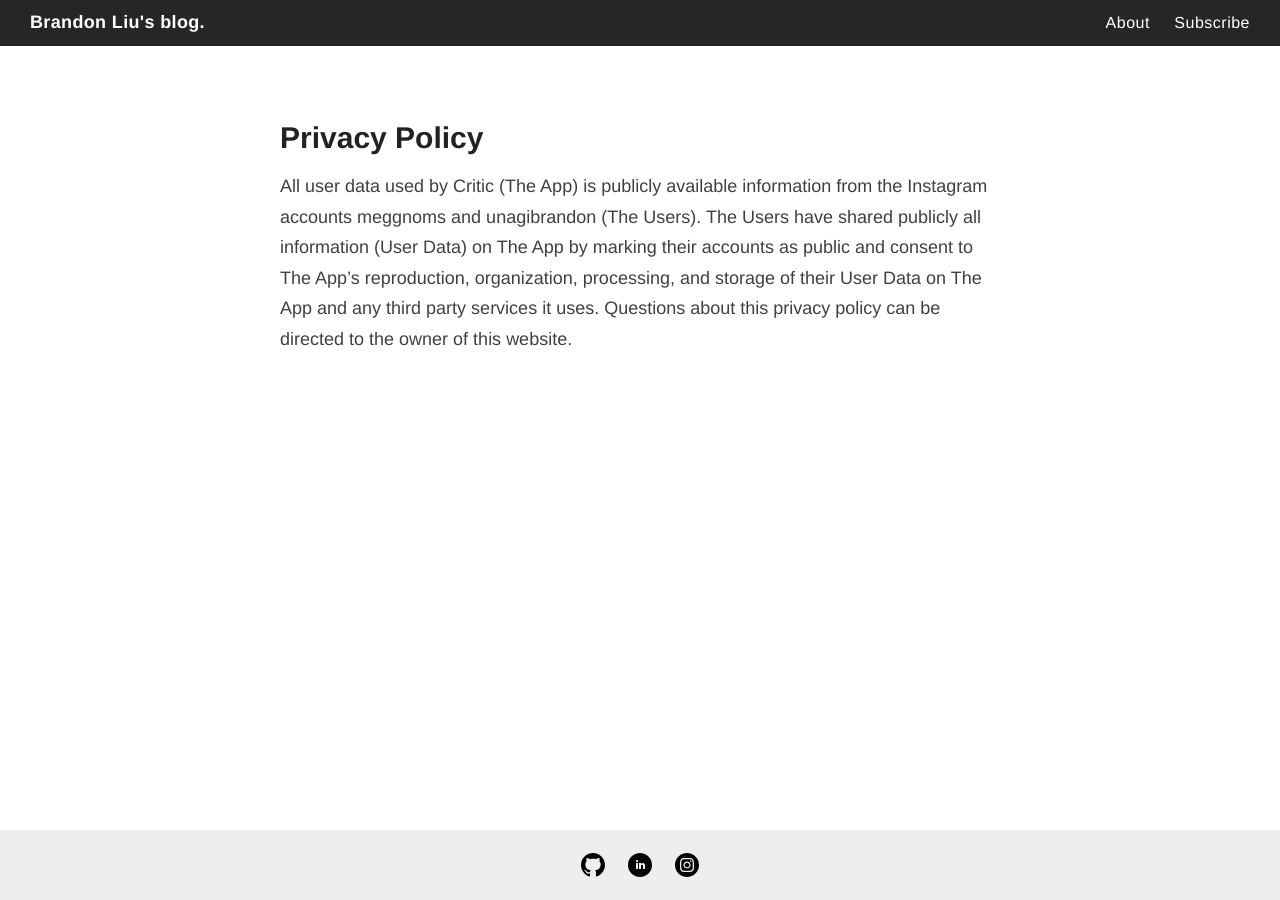
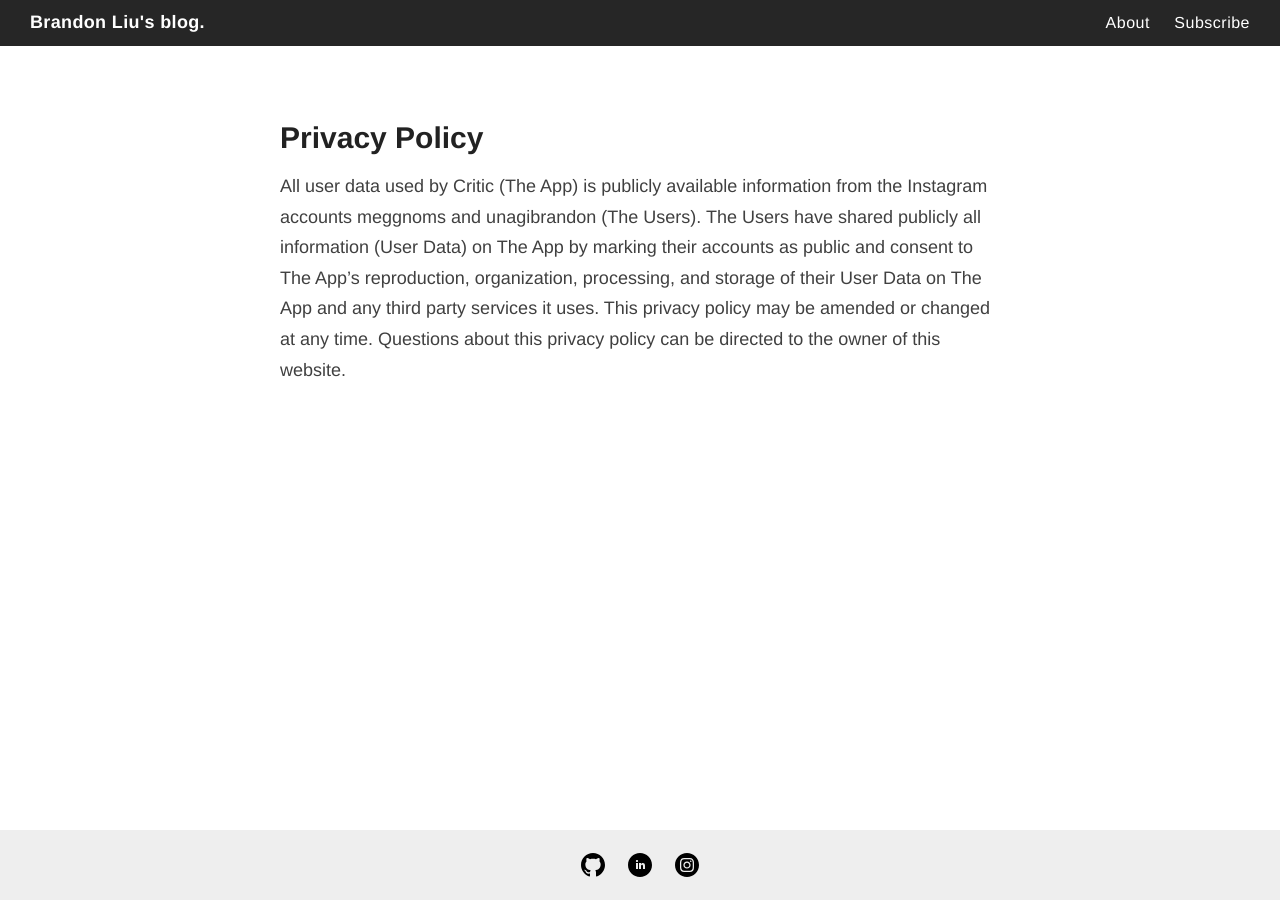
Before and after one commit to liubrandon/liubrandon.github.io, a Jekyll site: the page built from _pages/privacypolicy.md, in a window 1280 px wide. Built offline with Jekyll 4.4.1, drawn with Linux system fonts in a browser that asks for light colours; comment, search, counter and statistics services are not loaded.

```diff
--- a/_pages/privacypolicy.md
+++ b/_pages/privacypolicy.md
@@ -4,4 +4,4 @@
 permalink: /critic-privacy-policy/
 ---
 
-All user data used by Critic (The App) is publicly available information from the Instagram accounts meggnoms and unagibrandon (The Users). The Users have shared publicly all information (User Data) on The App by marking their accounts as public and consent to The App's reproduction, organization, processing, and storage of their User Data on The App and any third party services it uses. Questions about this privacy policy can be directed to the owner of this website.
+All user data used by Critic (The App) is publicly available information from the Instagram accounts meggnoms and unagibrandon (The Users). The Users have shared publicly all information (User Data) on The App by marking their accounts as public and consent to The App's reproduction, organization, processing, and storage of their User Data on The App and any third party services it uses. This privacy policy may be amended or changed at any time. Questions about this privacy policy can be directed to the owner of this website.
```
Also changed, not shown: _pages/datadeletion.md (added, +7 -0 lines).
